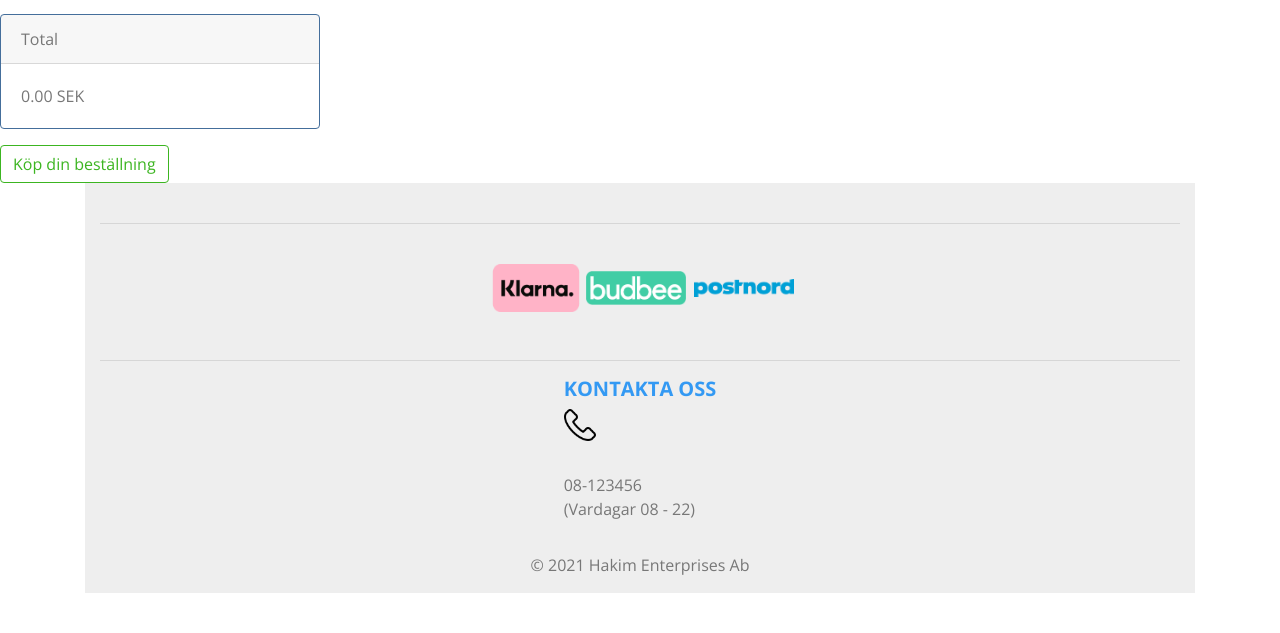
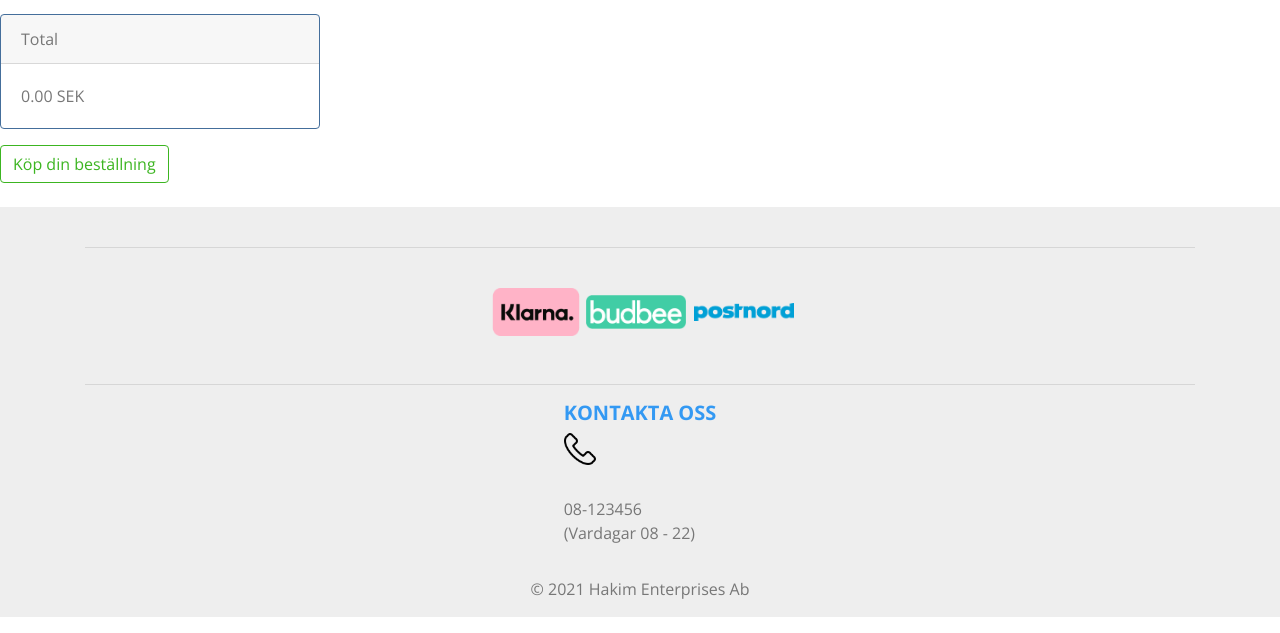
Before and after one commit to Liliana-MP/grupp-9, a plain HTML site: page cart.html in a window 1280 px wide. Shown: the part 167-800 px from the top of the page. Drawn offline with nearby package versions, Linux system fonts and the light colour scheme.

Commit message:
corrected footer

```diff
--- a/cart.html
+++ b/cart.html
@@ -92,7 +92,8 @@
       Köp din beställning
     </button>
     <!-- Page content -->
-    <div class="content container">
+    <div>
+      <br>
       <footer class="page-footer font-small mdb-color lighten-3 pt-4 bg-light">
         <!-- Footer Elements -->
         <div class="container">
```
Also changed, not shown: contact-us.html (+2 -1 lines), gallery.html (+1 -2 lines), login.html (+1 -4 lines).
